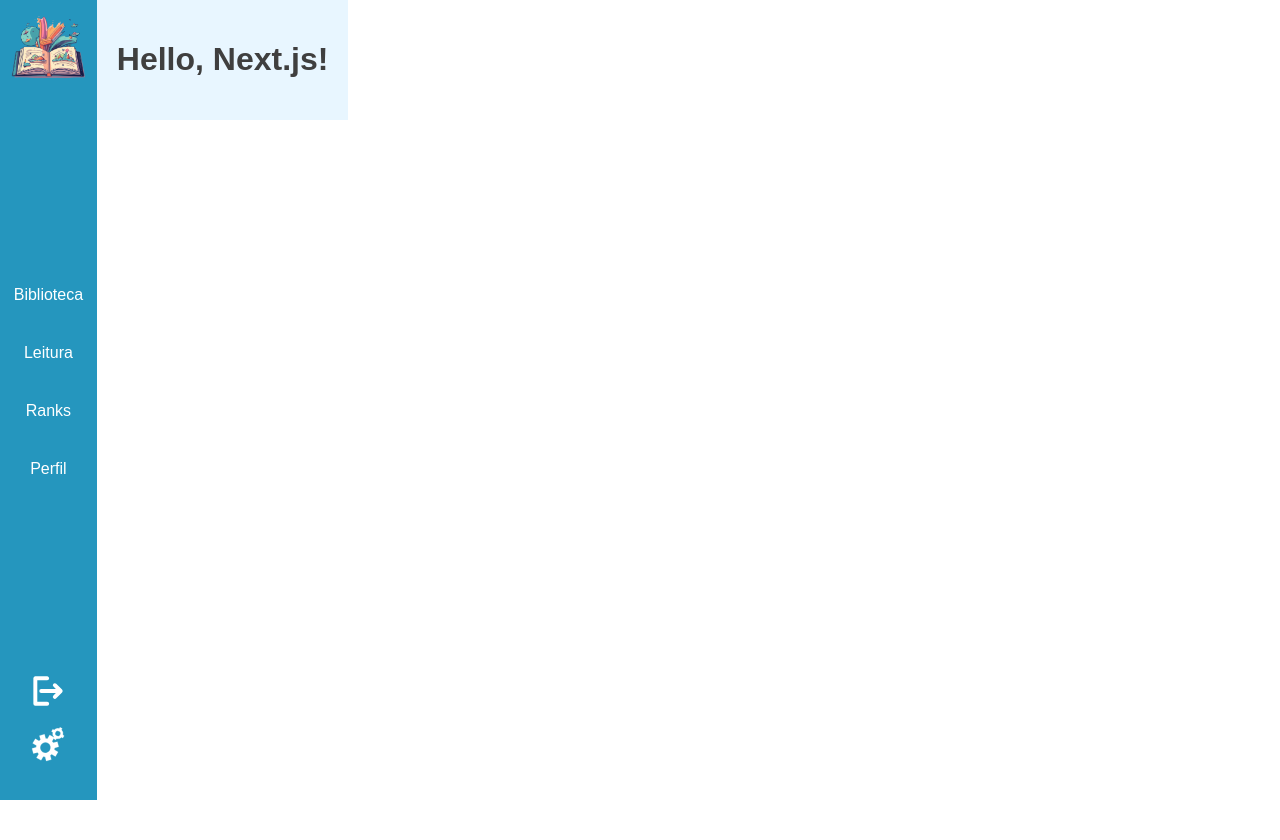
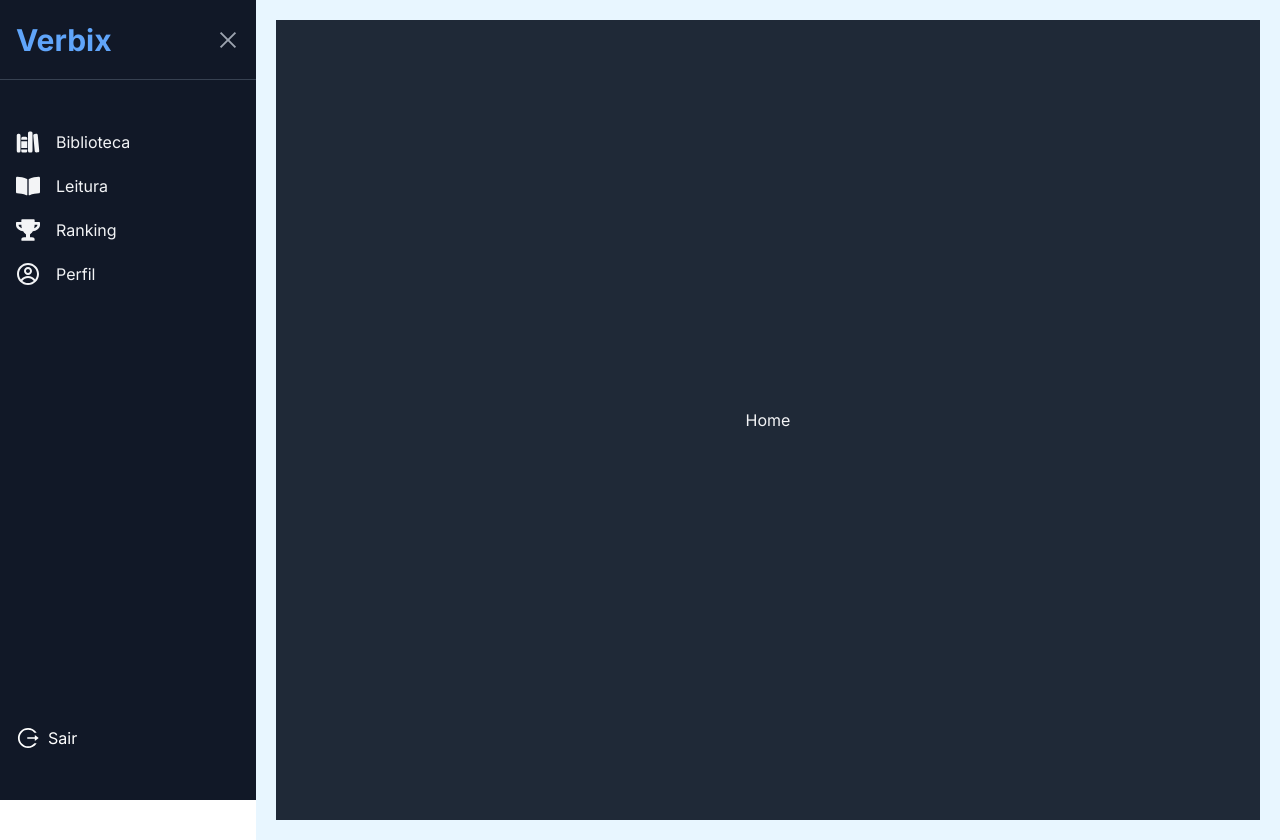
Before and after one commit to Geisbelly/Verbix, a Next.js app: page / in a window 1280 px wide. Before the commit the page ends 800 px from the top, so only its background shows below. Built offline with nearby package versions, Linux system fonts and the light colour scheme.

Commit message:
Criação da Sidebar

```diff
--- a/package.json
+++ b/package.json
@@ -9,12 +9,13 @@
     "lint": "next lint"
   },
   "dependencies": {
-    "next": "^15.0.1",
+    "next": "^15.0.3",
     "node": "^23.1.0",
     "npm-i": "^0.0.2",
     "projeto-x": "file:",
     "react": "^18.3.1",
-    "react-dom": "^18.3.1"
+    "react-dom": "^18.3.1",
+    "react-icons": "^5.3.0"
   },
   "devDependencies": {
     "@types/node": "20.16.13",
--- /dev/null
+++ b/src/app/layout.js
@@ -0,0 +1,24 @@
+import { Inter } from "next/font/google";
+import "./globals.css";
+import Sidebar from "@/components/Sidebar";
+
+const inter = Inter({ subsets: ["latin"]});
+export const metadata = {
+  title: "Verbix"
+};
+
+
+export default function RootLayout({
+  children,
+}) {
+  return (
+    <html lang="pt-br">
+      <body className={`${inter.className} flex`}>
+        <Sidebar/>
+          <div style={{ flex: 1,  flexDirection: 'row', background:'#E8F6FF',color:'#3F3F3F', overflowY: 'auto', padding: '20px' }}>
+            {children}
+          </div>
+      </body>
+    </html>
+  );
+}
--- a/src/app/layout.tsx
+++ /dev/null
@@ -1,89 +0,0 @@
-'use client'
-
-import { useEffect, useState } from 'react';
-
-export function Navegador() {
-  const [activeRoute, setActiveRoute] = useState('');
-
-  useEffect(() => {
-    const currentPath = window.location.pathname.split('/').pop();
-    setActiveRoute(currentPath);
-  }, []);
-
-  const isActive = (route) => activeRoute === route ? { background: '#E8F6FF', fontWeight: '550' } : {};
-
-  return (
-
-    <aside style={{ display: 'flex', width: '6%', flexDirection: 'column', padding: '10px', alignItems: 'center', background:'#2596be' }}>
-      <div id="logo" style={{ alignSelf: 'center' }}>
-        <img src="logo.png" alt="Logo" style={{ width: '80px', height: '80px' }} />
-      </div>
-
-      <nav style={{ flex: 1, alignContent: 'center', textAlign: 'center' }}>
-        <a href="biblioteca" style={{ textDecoration: 'none', color: '#FFFFFF' }}>
-          <div style={{ margin: '0px', padding: '20px 16px', ...isActive('biblioteca') }}>
-            Biblioteca
-          </div>
-        </a>
-
-        <a href="leitura-atual" style={{ textDecoration: 'none', color: '#FFFFFF' }}>
-          <div style={{ margin: '0px', padding: '20px 16px', ...isActive('leitura-atual') }}>
-            Leitura
-          </div>
-        </a>
-
-        <a href="ranking" style={{ textDecoration: 'none', color: '#FFFFFF' }}>
-          <div style={{ margin: '0px', padding: '20px 16px', ...isActive('ranking') }}>
-            Ranks
-          </div>
-        </a>
-
-        <a href="perfil" style={{ textDecoration: 'none', color: '#FFFFFF' }}>
-          <div style={{ margin: '0px', padding: '20px 16px', ...isActive('perfil') }}>
-            Perfil
-          </div>
-        </a>
-      </nav>
-
-      <div id="menu-inferior" style={{ marginTop: 'auto', marginBottom: '20px', textAlign: 'center' }}>
-        <button style={{ background: "none", border: 'none', marginBottom: '8px' }} onClick={() => { window.location.href = 'login' }}>
-          <img src="logout.svg" alt="sair" style={{ width: '40px', height: '40px' }} />
-        </button>
-
-        <button style={{ background: "none", border: 'none' }} onClick={() => { window.location.href = 'login' }}>
-          <img src="config.svg" alt="configurações" style={{ width: '42px', height: '42px' }} />
-        </button>
-      </div>
-    </aside>
-  );
-}
-
-export default function RootLayout({
-  children,
-}: {
-  children: React.ReactNode
-}) {
-  return (
-    <html lang="pt-br">
-      <body className="bg-fundo">
-        <div style={{ display: 'flex', height: '100vh', margin: '0', padding: '0', overflowY: 'auto', }}>
-        <style>
-        {`
-          body {
-            margin: 0;
-            padding: 0;
-            font-family: Arial, Helvetica, sans-serif;
-          }
-        `}
-      </style>
-          <Navegador />
-          <div className="page-container">
-          <main style={{ flex: 1,  flexDirection: 'row', background:'#E8F6FF',color:'#3F3F3F', overflowY: 'auto', padding: '20px' }}>
-            {children}
-          </main>
-          </div>
-        </div>
-      </body>
-    </html>
-  );
-}
--- a/src/app/page.tsx
+++ b/src/app/page.tsx
@@ -1,3 +1,9 @@
 export default function Page(){
-  return <h1>Hello, Next.js!</h1>
+  return(
+    <main className="flex min-h-screen flex-col items-center justify-center p-8 bg-gray-800 text-gray-100">
+      <header>
+        Home
+      </header>
+    </main>
+  )
 }
--- /dev/null
+++ b/src/components/Sidebar.jsx
@@ -0,0 +1,91 @@
+'use client';
+import React, { useState } from "react";
+import Link from "next/link";
+import { AiOutlineClose, AiOutlineLogout, AiOutlineMenu } from "react-icons/ai";
+import { IoLibrary } from "react-icons/io5";
+import { FaBookOpen, FaTrophy } from "react-icons/fa";
+import { CgProfile } from "react-icons/cg";
+
+const navElements = [
+  {
+    title: 'Biblioteca',
+    href: '../biblioteca',
+    icon: <IoLibrary className="w-6 h-6 mr-2" />,
+
+  },
+  {
+    title: 'Leitura',
+    href: '../leitura-atual',
+    icon: <FaBookOpen className="w-6 h-6 mr-2" />,
+
+  },
+  {
+    title: 'Ranking',
+    href: '../ranking',
+    icon: <FaTrophy className="w-6 h-6 mr-2" />,
+
+  },
+  {
+    title: 'Perfil',
+    href: '../perfil',
+    icon: <CgProfile className="w-6 h-6 mr-2" />,
+
+  }
+]
+
+const Sidebar = () => {
+    const [isCollapsed, setIsCollapsed] = useState(false)
+    return(
+        <div className={`h-screen bg-gray-900 text-gray-100 flex flex-col ${isCollapsed ? "w-20" : "w-64"} transition-all duration-300`}>
+          <div className="flex items-center justify-between h-20 g-gray-800 border-b border-gray-700 p-4">
+            {
+              !isCollapsed && (
+                <h1 className="text-3xl font-bold text-blue-400">
+                    <Link href="/"> Verbix </Link>
+                </h1>
+              )
+
+
+            }
+            <button onClick={() => setIsCollapsed(!isCollapsed)}
+            className="text-gray-400 focus:outline-none">
+              {isCollapsed ? <AiOutlineMenu size={24} /> : <AiOutlineClose size={24} />}
+            </button>
+          </div>
+          <div className="flex-1 flex flex-col justify-between overflow-hidden">
+              <nav className="mt-10">
+                {
+                  navElements.map((navElement) => (
+                    <Link href={navElement.href} key={navElement.title}>
+
+                      <div className={`flex items-center py-2.5 px-4 rounded transition duration-300 hover:bg-gray-700
+                       hover:text-blue-400 ${isCollapsed ? "justify-center": ''}`}>
+
+                        {navElement.icon}
+
+                        <span className={`ml-2 transition-opacity duration-300 delay-200 ${isCollapsed ? 'opacity-0': 'opacity-100'}`}>
+                          {!isCollapsed && navElement.title}
+                        </span>
+                      </div>
+                    </Link>
+
+                  ))
+                }
+              </nav>
+              <div className="mb-10 transition-opacity duration-300 delay-300">
+                <Link href='../login'>
+                  <button className="flex items-center py-2.5 px-4 w-full text-left rounded trasition durarion-300 hover:bg-red-700 hover: text-white">
+                    <AiOutlineLogout className="w-6 h-6 mr-2" />
+                    <span className={`transition-opacity durtion-300 delay-300 ${isCollapsed ? 'opacity-0': 'opacity-100'}`}>
+                        {
+                          !isCollapsed && 'Sair'
+                        }
+                    </span>
+                  </button>
+                </Link>
+              </div>
+          </div>
+        </div>
+    )
+}
+export default Sidebar
--- a/tailwind.config.js
+++ b/tailwind.config.js
@@ -1,8 +1,19 @@
 /** @type {import('tailwindcss').Config} */
-module.exports = {
-  content: [],
+
+const config = {
+  content: [
+    "./src/pages/**/*.{js,ts,jsx,tsx,mdx}",
+    "./src/components/**/*.{js,ts,jsx,tsx,mdx}",
+    "./src/app/**/*.{js,ts,jsx,tsx,mdx}",
+  ],
   theme: {
-    extend: {},
+    extend: {
+      colors: {
+        background: "var(--background)",
+        foreground: "var(--foreground)",
+      },
+    },
   },
   plugins: [],
-}
+};
+export default config;
--- a/tsconfig.json
+++ b/tsconfig.json
@@ -33,7 +33,7 @@
     "**/*.ts",
     "**/*.tsx",
     ".next/types/**/*.ts"
-  ],
+, "src/components/Sidebar.jsx", "src/app/layout.js"  ],
   "exclude": [
     "node_modules"
   ]
```
Also changed, not shown: 1 other file (tests, documents, lock files or other folders).
